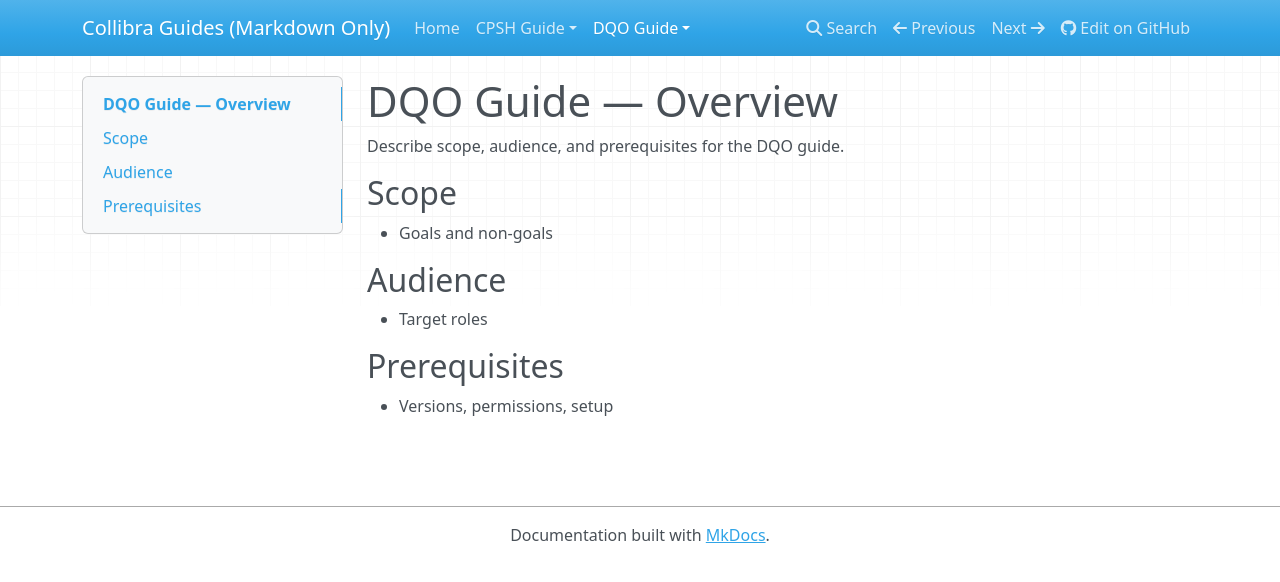
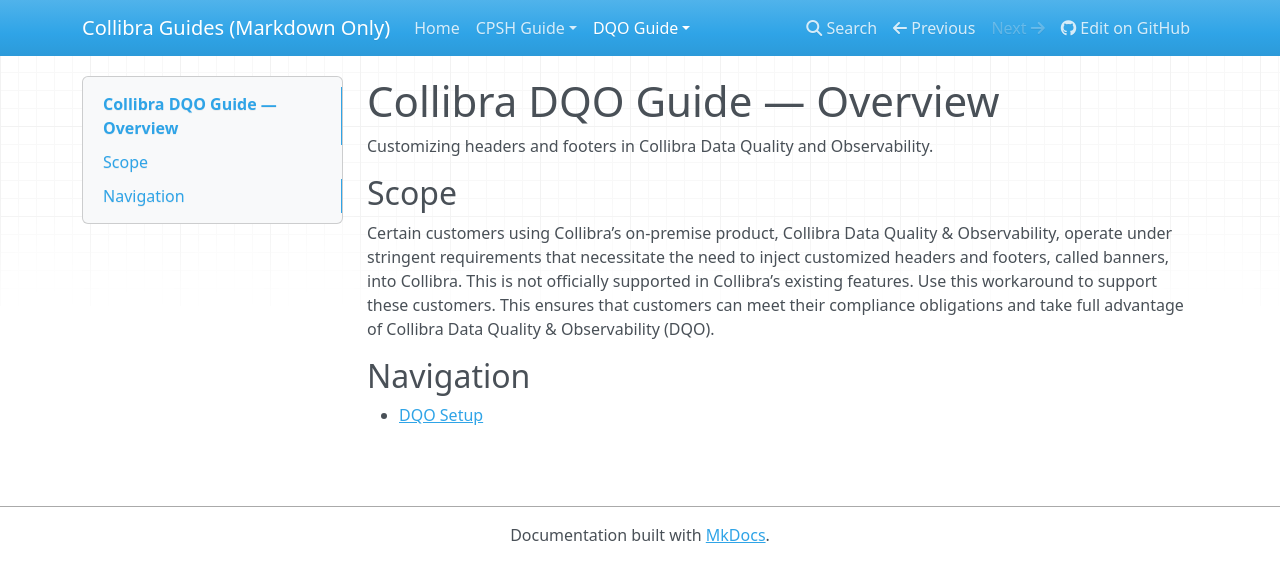
Before and after one commit to tejten/collibra-cpsh-dq-custom-banner, an MkDocs documentation site: the page built from docs/dqo/index.md, in a window 1280 px wide. Shown: the top 582 px of the page. Built offline with MkDocs 1.6.1, drawn with Linux system fonts in a browser that asks for light colours; nearby versions of some CDN libraries.

```diff
--- a/docs/dqo/index.md
+++ b/docs/dqo/index.md
@@ -1,12 +1,9 @@
-# DQO Guide — Overview
+# Collibra DQO Guide — Overview
 
-Describe scope, audience, and prerequisites for the DQO guide.
+Customizing headers and footers in Collibra Data Quality and Observability.
 
 ## Scope
-- Goals and non‑goals
+Certain customers using Collibra’s on-premise product, Collibra Data Quality & Observability, operate under stringent requirements that necessitate the need to inject customized headers and footers, called banners, into Collibra. This is not officially supported in Collibra’s existing features. Use this workaround to support these customers. This ensures that customers can meet their compliance obligations and take full advantage of Collibra Data Quality & Observability (DQO).
 
-## Audience
-- Target roles
-
-## Prerequisites
-- Versions, permissions, setup
+## Navigation
+- [DQO Setup](01-dqo.md)
```
Also changed, not shown: docs/dqo/01-dqo-nginx.md (added, +88 -0 lines), docs/dqo/01-preparation.md (deleted, +0 -12 lines), docs/dqo/02-steps.md (deleted, +0 -26 lines), docs/dqo/03-validation.md (deleted, +0 -7 lines), docs/dqo/04-troubleshooting.md (deleted, +0 -6 lines), docs/dqo/images/README.md (deleted, +0 -1 lines), docs/dqo/images/dqo-banner.png (added), 2 other files.
